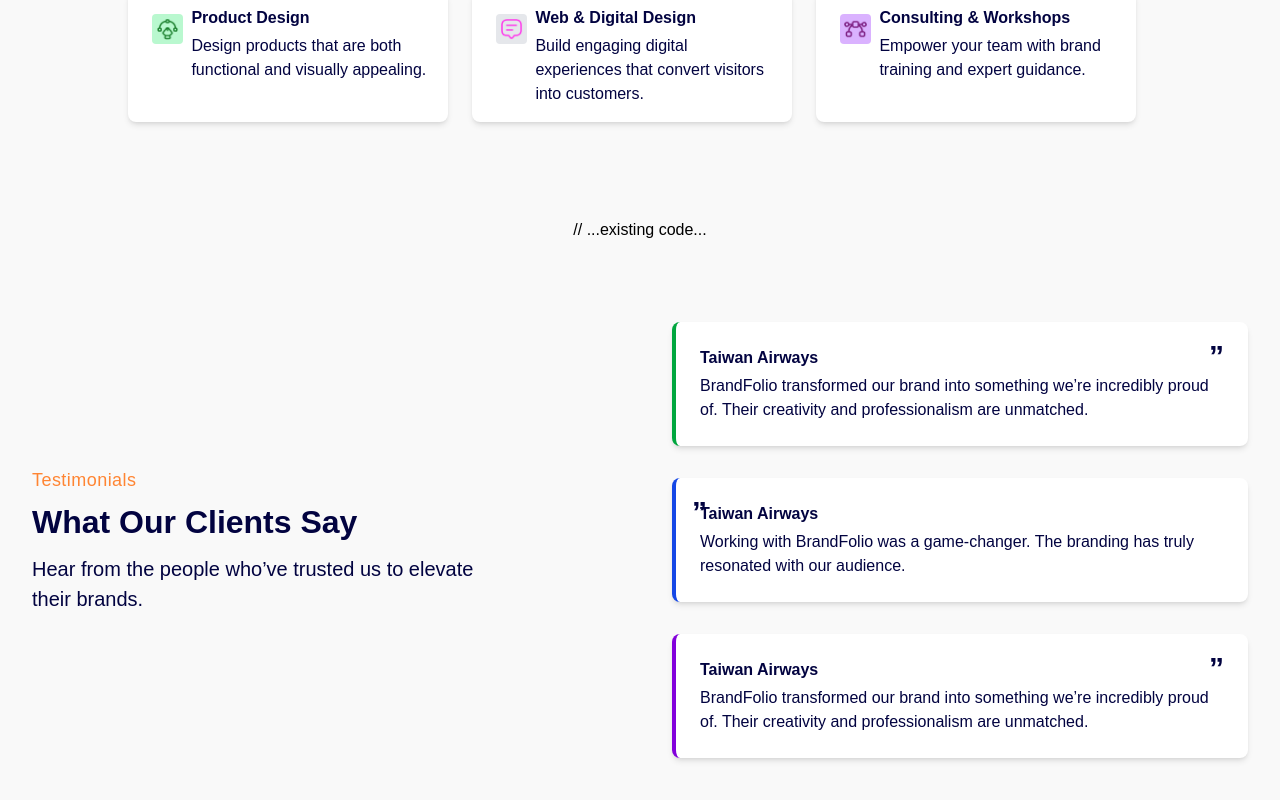
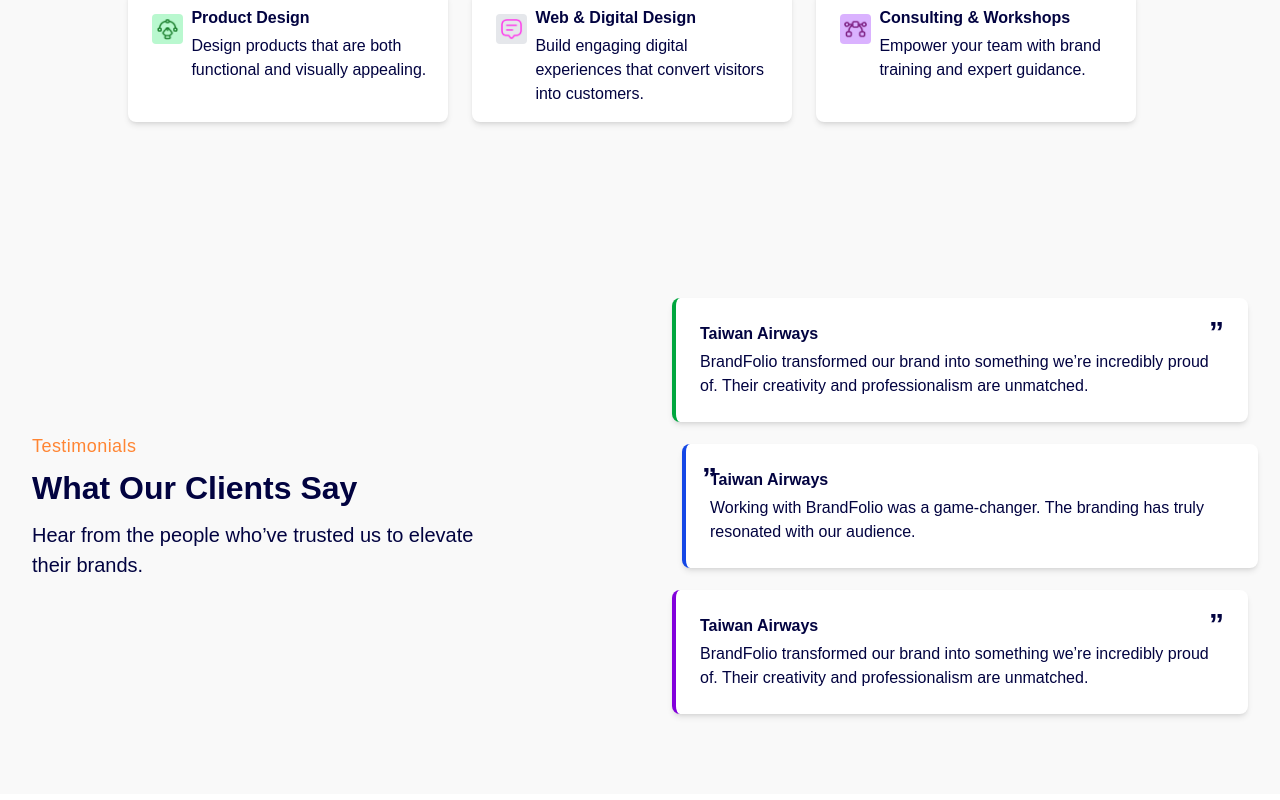
Before and after one commit to MideJayeoba/tailwind-project, a React (Vite) app in the folder learning/: page / in a window 1280 px wide. Shown: the part 2099-2899 px from the top of the page. Built offline with nearby package versions, Linux system fonts and the light colour scheme.

Commit message:
resectioning the middle testimonial

```diff
--- a/learning/src/App.jsx
+++ b/learning/src/App.jsx
@@ -181,7 +181,6 @@ export default function App() {
         </div>
       </section>
 
-      // ...existing code...
 
       {/* Testimonials Section */}
       <section id="testimonials" className="max-w-7xl w-full mx-auto px-4 mt-10 md:mt-20">
@@ -203,7 +202,7 @@ export default function App() {
                 BrandFolio transformed our brand into something we’re incredibly proud of. Their creativity and professionalism are unmatched.
               </p>
             </div>
-            <div className="bg-white rounded-lg shadow-md p-6 relative max-w-xl ml-auto border-l-4 border-blue-700">
+            <div className="m-[-10px] bg-white rounded-lg shadow-md p-6 relative max-w-xl ml-auto border-l-4 border-blue-700">
               <span className="absolute top-4 left-4 text-3xl text-[#020340] font-bold select-none">”</span>
               <h3 className="font-bold text-[#020340] mb-1">Taiwan Airways</h3>
               <p className="text-[#020340]">
```
